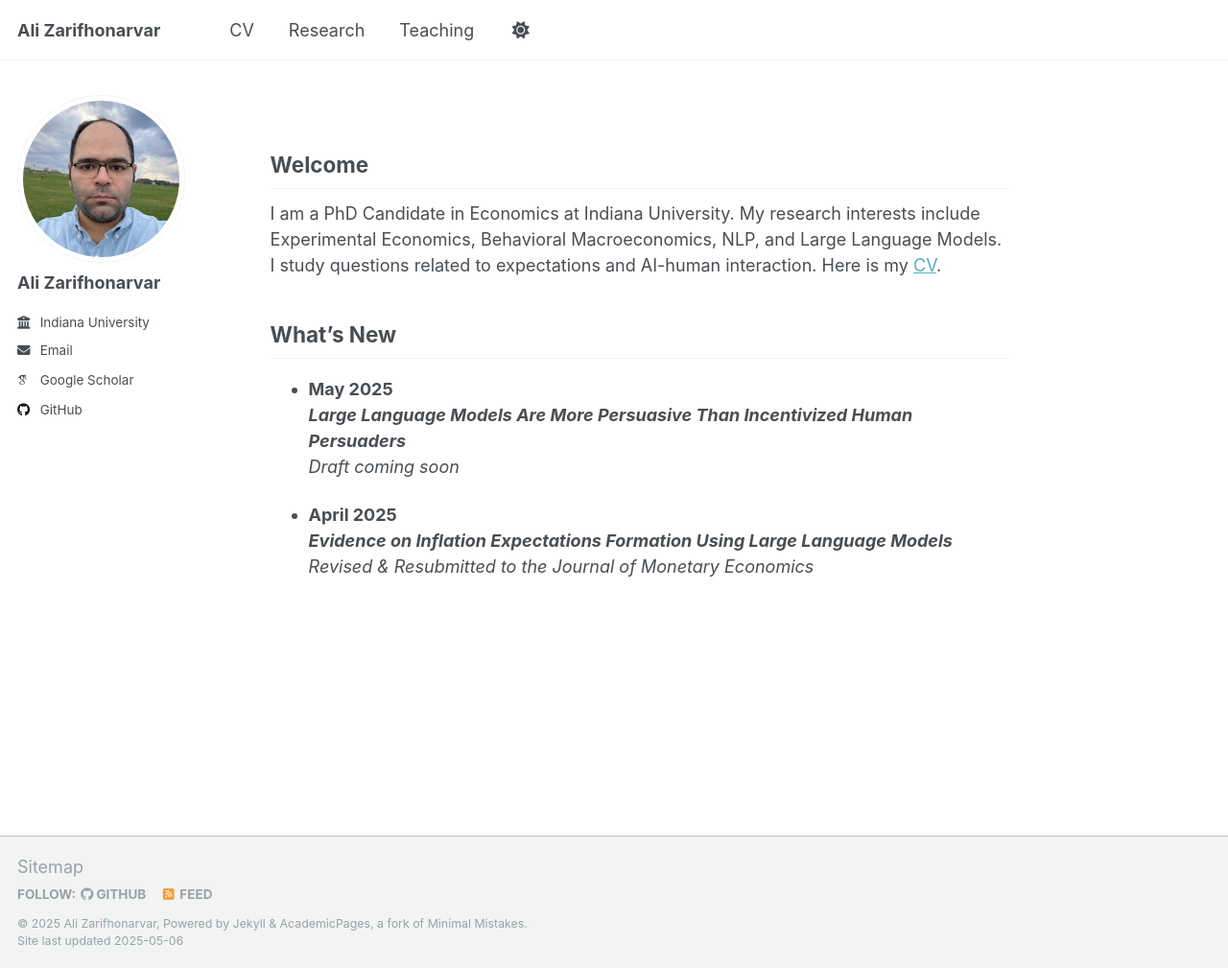
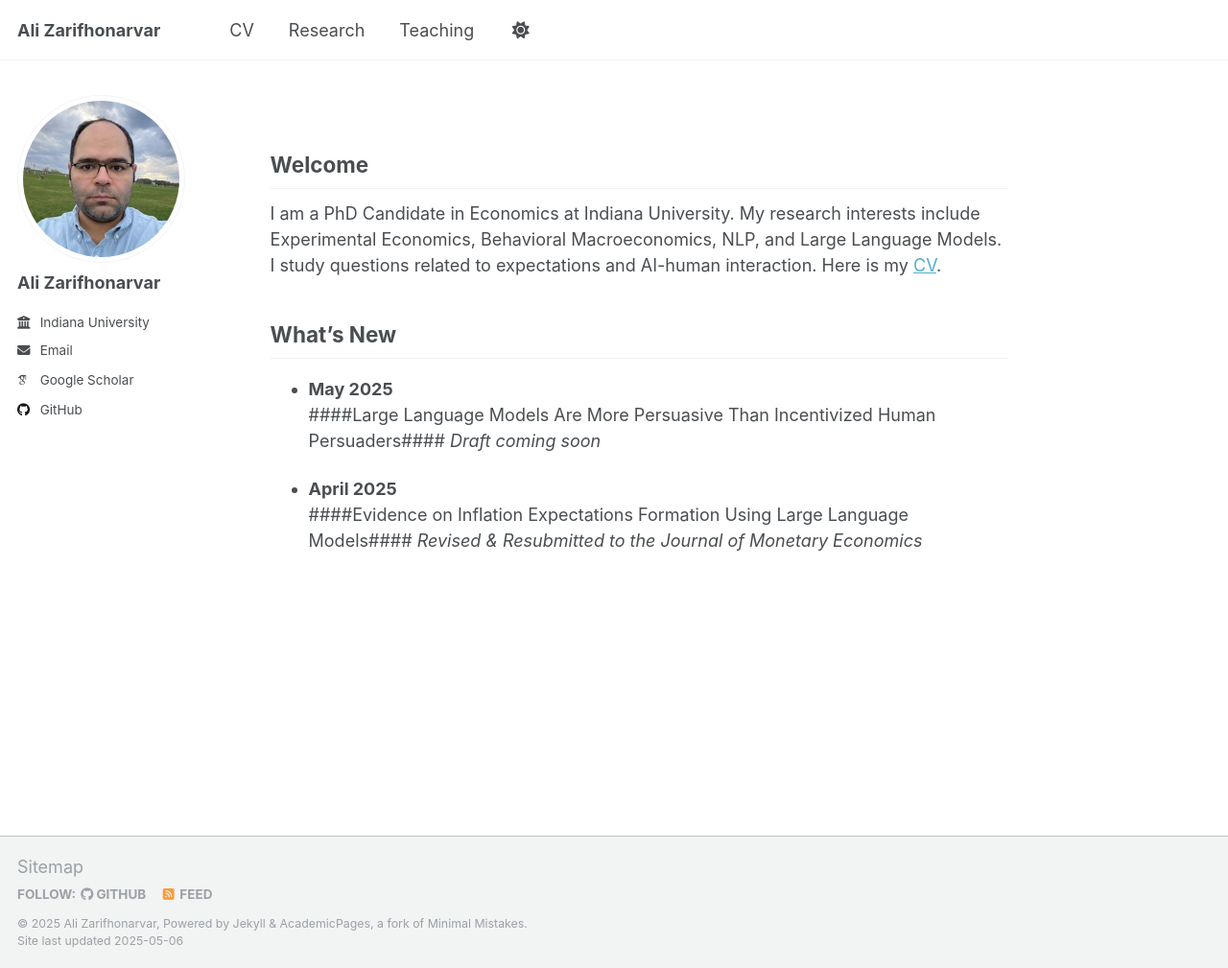
Before and after one commit to alizarif/alizarif.github.io, a Jekyll site: the page built from _pages/about.md, in a window 1280 px wide and 1009 px high. Shown: the whole window at 96% size. Built offline with Jekyll 4.4.1, drawn with Linux system fonts in a browser that asks for light colours; some web fonts are replaced.

```diff
--- a/_pages/about.md
+++ b/_pages/about.md
@@ -13,9 +13,9 @@ I am a PhD Candidate in Economics at Indiana University. My research interests i
 ## What's New
 
 - **May 2025**
-  ***Large Language Models Are More Persuasive Than Incentivized Human Persuaders***
+  ####Large Language Models Are More Persuasive Than Incentivized Human Persuaders####
   _Draft coming soon_
 
 - **April 2025**
-  ***Evidence on Inflation Expectations Formation Using Large Language Models***
+  ####Evidence on Inflation Expectations Formation Using Large Language Models####
   _Revised & Resubmitted to the Journal of Monetary Economics_
```
